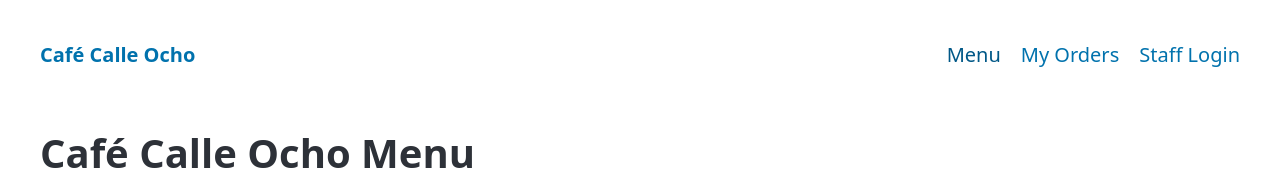
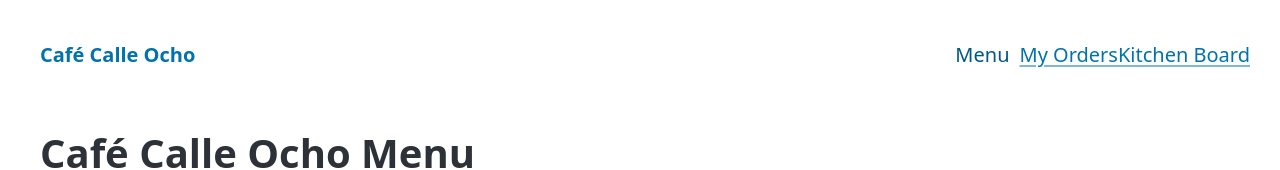
Before and after one commit to krishnaacharya-dot/egn475-cafe-acharya, a plain HTML site: page mockup/menu.html in a window 1280 px wide. Shown: the top 170 px of the page. Drawn offline with nearby package versions, Linux system fonts and the light colour scheme.

Commit message:
Update navigation links in menu.html

```diff
--- a/mockup/menu.html
+++ b/mockup/menu.html
@@ -15,8 +15,8 @@
         </ul>
         <ul>
           <li><a href="menu.html" aria-current="page">Menu</a></li>
-          <li><a href="order.html">My Orders</a></li>
-          <li><a href="staff.html">Staff Login</a></li>
+          <a href="history.html">My Orders</a>
+          <a href="kitchen.html">Kitchen Board</a>
         </ul>
       </nav>
     </header>
```
